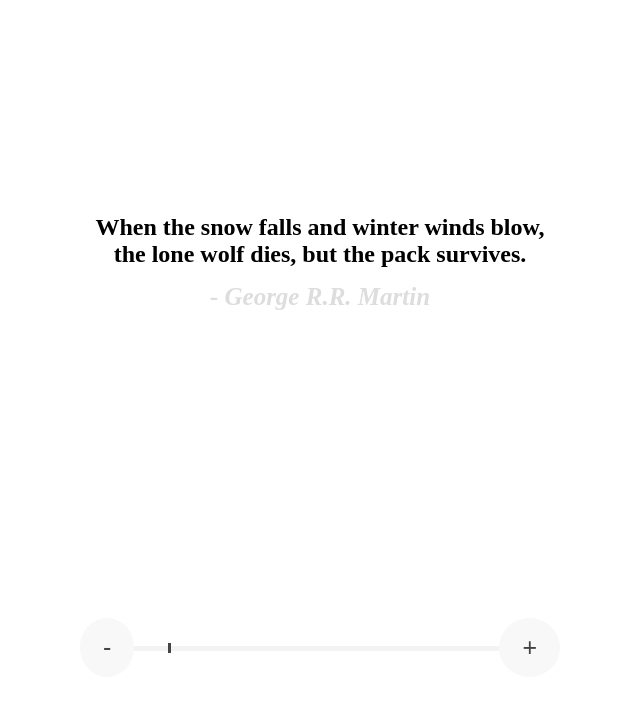
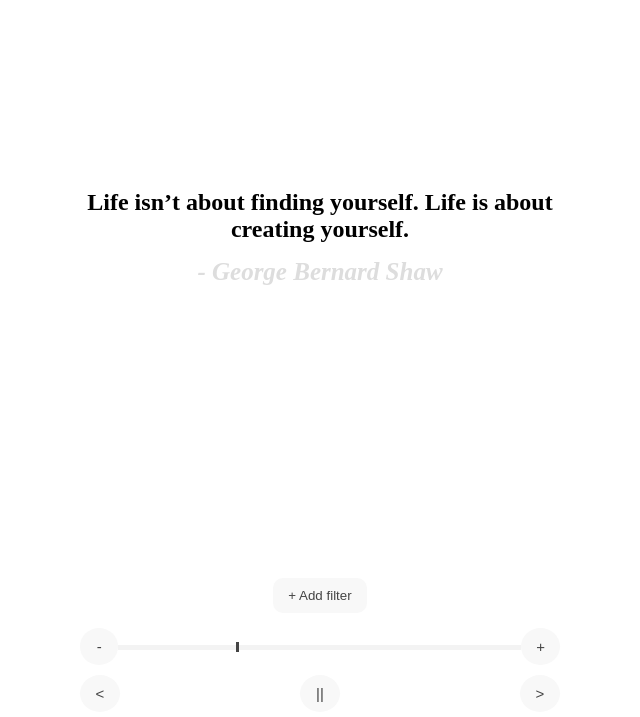
Before and after one commit to SebastianUdden/simply-quotes, a Gatsby site: page / in a window 1280 px wide. Shown: the part 83-800 px from the top of the page, without its empty margins (320-960 px from the left). Built offline with nearby package versions, Linux system fonts and the light colour scheme; Gatsby itself is replaced by a stand-in of ours.

Commit message:
feat: speed handler and filter tags

```diff
--- a/src/components/Quotes.js
+++ b/src/components/Quotes.js
@@ -1,17 +1,26 @@
 import React, { useState, useEffect } from "react"
 import styled from "styled-components"
 import { ALL_QUOTES } from "../constants/quotes"
+import { DEFAULT_SPEED } from "../constants/speed"
+import SpeedHandler from "./SpeedHandler"
+import Tags from "./Tags"
 
 const Quotes = styled.div`
-  height: 95vh;
+  height: 84vh;
   margin-top: -80px;
   display: flex;
   flex-direction: column;
   align-items: center;
   justify-content: space-between;
   padding: 0 10px;
+  @media screen and (orientation: landscape) {
+    height: 100vh;
+  }
 `
 const Quote = styled.div``
+const Controller = styled.div`
+  width: 100%;
+`
 const P = styled.p`
   margin: 5px;
 `
@@ -21,91 +30,91 @@
   margin: 15px;
   font-style: italic;
 `
-const Buttons = styled.div`
-  width: 100%;
-  display: flex;
-  justify-content: space-between;
-  align-items: center;
-`
-const Button = styled.button`
-  font-size: 25px;
-  color: #444;
-  background-color: #f8f8f8;
-  padding: 15px 23px;
-  border-radius: 50%;
-  border: none;
-  outline: none;
-`
-
-const Line = styled.div`
-  border-bottom: 5px solid #f3f3f3;
-  height: 1px;
-  width: 100%;
-  position: relative;
-`
-
-const LineAcross = styled.div`
-  border-right: 3px solid #444;
-  height: 10px;
-  width: 1px;
-  margin-top: -2px;
-  position: absolute;
-  left: ${p => p.percentage}%;
-`
 
 const addRandomQuote = (quotes, quotesHistory) => {
   const newQuotes = quotes.filter(quote => !quotesHistory.includes(quote))
   const newQuote = newQuotes[Math.floor(Math.random() * newQuotes.length)]
   if (quotes.length - 1 === quotesHistory.length) return [newQuote]
+  if (quotes.length === 1) {
+    return [quotes[0]]
+  }
   return [newQuote, ...quotesHistory]
 }
 
 const formatQuote = quote => {
-  const formatedQuote = quote.quote.split("/n").map(row => <P>{row}</P>)
+  const formatedQuote =
+    quote && quote.quote.split("/n").map(row => <P>{row}</P>)
   return (
     <Quote>
       {formatedQuote}
-      {quote.author && <Em>- {quote.author}</Em>}
+      {quote && quote.author && <Em>- {quote.author}</Em>}
     </Quote>
   )
 }
 
-const getPosition = (speed, min, max) => {
-  const position = (speed - min) / (max - min)
-  return Math.floor(position * 100)
+const filterQuotes = (quotes, tags) => {
+  if (tags.length === 0) return quotes
+  return quotes.filter(Boolean).filter(({ quote, author, tags: tgs }) =>
+    tags.every(tag => {
+      const lcQuote = quote ? quote.toLowerCase() : ""
+      const lcAuthor = author ? author.toLowerCase() : ""
+      const lcTag = tag.toLowerCase()
+      return (
+        lcQuote.includes(lcTag) ||
+        lcAuthor.includes(lcTag) ||
+        (tgs && tgs.some(t => t === lcTag))
+      )
+    })
+  )
 }
 
 export default ({}) => {
-  const MAX_SPEED = 20000
-  const MIN_SPEED = 50
-  const [speed, setSpeed] = useState(2000)
-  const [position, setPosition] = useState(
-    getPosition(speed, MIN_SPEED, MAX_SPEED)
+  const [speed, setSpeed] = useState(DEFAULT_SPEED)
+  const [pause, setPause] = useState(false)
+
+  const [count, setCount] = useState(0)
+  const [filteredQuotes, setFilteredQuotes] = useState(ALL_QUOTES)
+  const [quotesHistory, setQuotesHistory] = useState(
+    addRandomQuote(filteredQuotes, [])
   )
-  const [count, setCount] = useState(0)
-  const [quotesHistory, setQuotesHistory] = useState(
-    addRandomQuote(ALL_QUOTES, [])
-  )
+  const [tags, setTags] = useState([])
+
+  const handleQuoteChange = direction => {
+    if (direction === "forward") {
+      updateQuote()
+      return
+    }
+
+    const hasQuoteHistory = quotesHistory.length !== 1
+    if (hasQuoteHistory) {
+      setQuotesHistory(quotesHistory.slice(1))
+      return
+    }
+    updateQuote()
+  }
   const updateQuote = () =>
-    setQuotesHistory(addRandomQuote(ALL_QUOTES, quotesHistory))
-
-  const handleSpeed = multiplier => {
-    const newSpeed = speed * multiplier
-    if (newSpeed < MIN_SPEED || newSpeed > MAX_SPEED) return
-    setSpeed(newSpeed)
-  }
+    setQuotesHistory(addRandomQuote(filteredQuotes, quotesHistory))
 
   useEffect(() => {
-    setPosition(getPosition(speed, MIN_SPEED, MAX_SPEED))
-  }, [speed])
+    const filtered = filterQuotes(ALL_QUOTES, tags)
+    setFilteredQuotes(filtered)
+    const filteredHistory = filterQuotes(quotesHistory, tags)
+    if (!filteredHistory.length) {
+      setQuotesHistory(addRandomQuote(filtered, quotesHistory))
+      return
+    }
+    setQuotesHistory(filteredHistory)
+    handleQuoteChange("forward")
+  }, [tags])
 
   useEffect(() => {
+    if (pause) return
     const timer = setTimeout(() => {
       setCount(count + 1)
       updateQuote()
     }, speed)
     return () => clearTimeout(timer)
-  }, [count])
+  }, [count, pause])
 
   useEffect(() => {
     const timer = setTimeout(() => {
@@ -116,18 +125,27 @@
     }
   }, [])
 
+  const showQuote =
+    filteredQuotes.length === 1 ? filteredQuotes[0] : quotesHistory[0]
   return (
     <>
       <Quotes>
         <div></div>
-        <h2>{formatQuote(quotesHistory[0])}</h2>
-        <Buttons>
-          <Button onClick={() => handleSpeed(0.9)}>-</Button>
-          <Line>
-            <LineAcross percentage={position} />
-          </Line>
-          <Button onClick={() => handleSpeed(1.1)}>+</Button>
-        </Buttons>
+        <h2>
+          {showQuote ? formatQuote(showQuote) : "No quotes matching filter..."}
+        </h2>
+        <Controller>
+          <Tags tags={tags} onTagsChange={tags => setTags(tags)} />
+          {filteredQuotes.length > 1 && (
+            <SpeedHandler
+              speed={speed}
+              pause={pause}
+              onPause={() => setPause(!pause)}
+              onSpeedChange={speed => setSpeed(speed)}
+              onQuoteChange={handleQuoteChange}
+            />
+          )}
+        </Controller>
       </Quotes>
     </>
   )
--- /dev/null
+++ b/src/components/SpeedHandler.js
@@ -0,0 +1,85 @@
+import React, { useState, useEffect } from "react"
+import styled from "styled-components"
+import { MIN_SPEED, MAX_SPEED } from "../constants/speed"
+
+const Wrapper = styled.div`
+  display: flex;
+  flex-direction: column;
+  justify-content: center;
+  width: 100%;
+`
+
+const FlexWrapper = styled.div`
+  width: 100%;
+  display: flex;
+  justify-content: space-between;
+  align-items: center;
+  margin: 5px 0;
+`
+
+const Button = styled.button`
+  font-size: 15px;
+  color: #444;
+  background-color: #f8f8f8;
+  padding: 10px 15px;
+  border-radius: 50%;
+  border: none;
+  outline: none;
+  touch-action: manipulation;
+  user-select: none;
+  width: 40px;
+`
+
+const Line = styled.div`
+  border-bottom: 5px solid #f3f3f3;
+  height: 1px;
+  width: 100%;
+  position: relative;
+`
+
+const LineAcross = styled.div`
+  border-right: 3px solid #444;
+  height: 10px;
+  width: 1px;
+  margin-top: -2px;
+  position: absolute;
+  left: ${p => p.percentage}%;
+`
+
+const getPosition = (speed, min, max) => {
+  const position = (speed - min) / (max - min)
+  return Math.floor(position * 100)
+}
+
+export default ({ speed, onSpeedChange, pause, onPause, onQuoteChange }) => {
+  const [position, setPosition] = useState(
+    getPosition(speed, MIN_SPEED, MAX_SPEED)
+  )
+
+  useEffect(() => {
+    setPosition(getPosition(speed, MIN_SPEED, MAX_SPEED))
+  }, [speed])
+
+  const handleSpeed = multiplier => {
+    const newSpeed = speed * multiplier
+    if (newSpeed < MIN_SPEED || newSpeed > MAX_SPEED) return
+    onSpeedChange(newSpeed)
+  }
+
+  return (
+    <Wrapper>
+      <FlexWrapper>
+        <Button onClick={() => handleSpeed(0.9)}>-</Button>
+        <Line>
+          <LineAcross percentage={position} />
+        </Line>
+        <Button onClick={() => handleSpeed(1.1)}>+</Button>
+      </FlexWrapper>
+      <FlexWrapper>
+        <Button onClick={() => onQuoteChange("back")}>{"<"}</Button>
+        <Button onClick={onPause}>{pause ? <>&#9658;</> : "||"}</Button>
+        <Button onClick={() => onQuoteChange("forward")}>{">"}</Button>
+      </FlexWrapper>
+    </Wrapper>
+  )
+}
--- /dev/null
+++ b/src/components/Tags.js
@@ -0,0 +1,67 @@
+import React, { useState, useEffect } from "react"
+import styled from "styled-components"
+
+const Tags = styled.div`
+  display: flex;
+  justify-content: center;
+  overflow-x: scroll;
+  max-width: 100%;
+  padding: 10px 0;
+`
+const Tag = styled.button`
+  border: none;
+  padding: 10px 15px;
+  color: #444;
+  background-color: #f8f8f8;
+  margin: 0 5px;
+  border-radius: 10px;
+`
+const Form = styled.form``
+const TagInput = styled.input`
+  padding: 10px 15px;
+  min-width: 65px;
+  border: none;
+  color: #444;
+  background-color: #f8f8f8;
+  width: ${p => p.width * 8}px;
+`
+
+export default ({ tags = [], onTagsChange }) => {
+  const [showTagInput, setShowTagInput] = useState(false)
+  const [tagValue, setTagValue] = useState("")
+
+  const onAddTag = tag => onTagsChange([tag, ...tags.filter(t => t !== tag)])
+  const onRemoveTag = tag => onTagsChange(tags.filter(t => t !== tag))
+
+  useEffect(() => {
+    if (showTagInput) {
+      document.getElementById("tag-input").focus()
+    }
+  }, [showTagInput])
+
+  return (
+    <Tags>
+      {showTagInput && (
+        <Form
+          onSubmit={e => {
+            e.preventDefault()
+            onAddTag(tagValue)
+            setShowTagInput(false)
+          }}
+        >
+          <TagInput
+            id="tag-input"
+            onChange={e => setTagValue(e.target.value)}
+            width={tagValue.length}
+          />
+        </Form>
+      )}
+      {!showTagInput && (
+        <Tag onClick={() => setShowTagInput(true)}>+ Add filter</Tag>
+      )}
+      {tags.map(tag => (
+        <Tag onClick={() => onRemoveTag(tag)}>{tag}</Tag>
+      ))}
+    </Tags>
+  )
+}
--- /dev/null
+++ b/src/constants/speed.js
@@ -0,0 +1,3 @@
+export const MAX_SPEED = 20000
+export const MIN_SPEED = 50
+export const DEFAULT_SPEED = 6000
```
